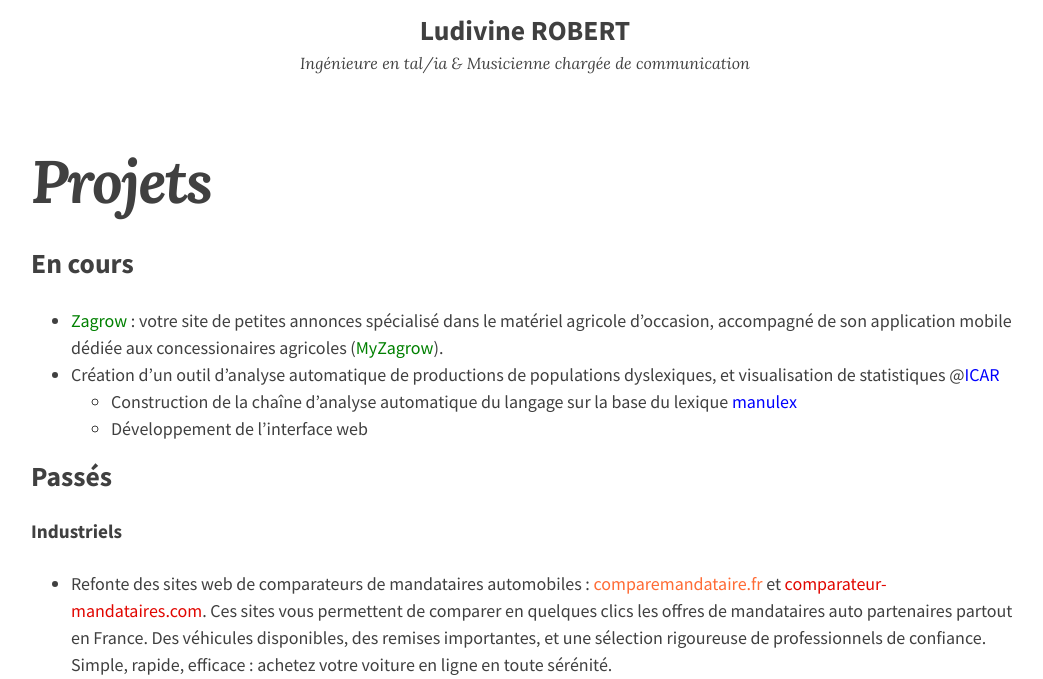
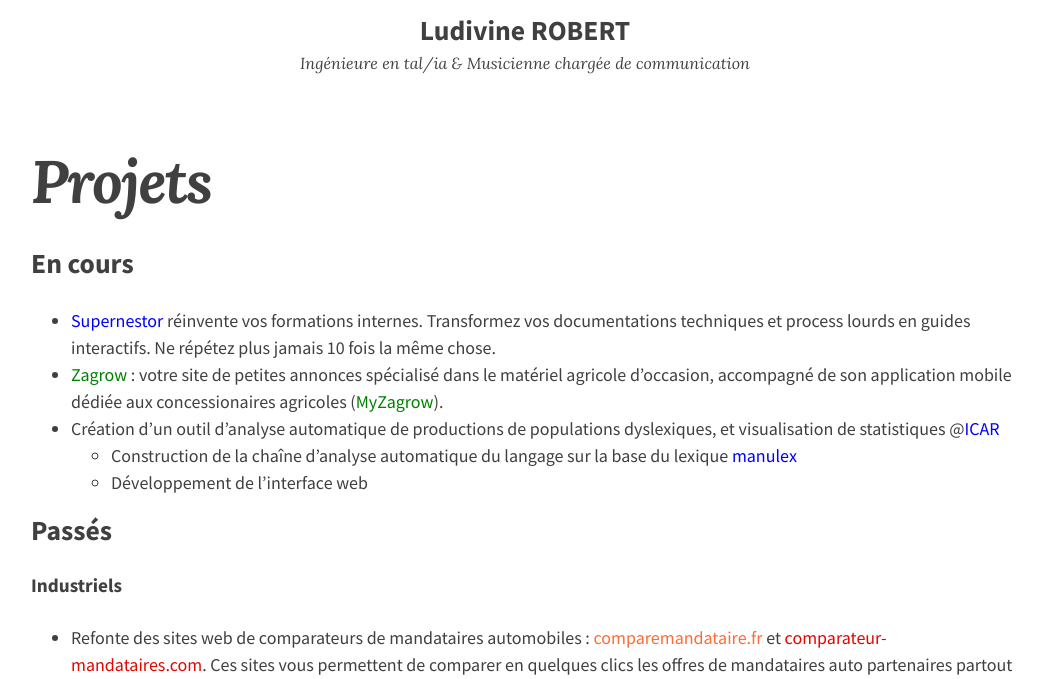
Before and after one commit to ludivinero/ludivinero.github.io, a Jekyll site: the page built from projets.md, in a window 1280 px wide and 900 px high, cut to the strip 221-900 px from the top of the window. Shown: the whole strip, without its empty margins (115-1158 px from the left). Built offline with Jekyll 4.4.1, drawn with Linux system fonts in a browser that asks for light colours; nearby versions of some CDN libraries.

Commit message:
Add new project entries to projets.md

```diff
--- a/projets.md
+++ b/projets.md
@@ -7,6 +7,7 @@ entries_layout: list
 ---
 
 ## En cours
+- <a href="https://supernestor.fr/" style="color:blue; text-decoration:none;">Supernestor</a> réinvente vos formations internes. Transformez vos documentations techniques et process lourds en guides interactifs. Ne répétez plus jamais 10 fois la même chose.
 - <a href="https://zagrow.fr/" style="color:green; text-decoration:none;">Zagrow</a> : votre site de petites annonces spécialisé dans le matériel agricole d'occasion, accompagné de son application mobile dédiée aux concessionaires agricoles (<a href="https://www.zagrow.fr/become-partner" style="color:green; text-decoration:none;">MyZagrow</a>).
 - Création d'un outil d'analyse automatique de productions de populations dyslexiques, et visualisation de statistiques @<a href="http://icar.cnrs.fr/recherche/interactions-cognitions/equipe-12/" style="color:blue; text-decoration:none;">ICAR</a>
   - Construction de la chaîne d'analyse automatique du langage sur la base du lexique <a href="http://www.manulex.org/fr/home.html" style="color:blue; text-decoration:none;">manulex</a>
```
